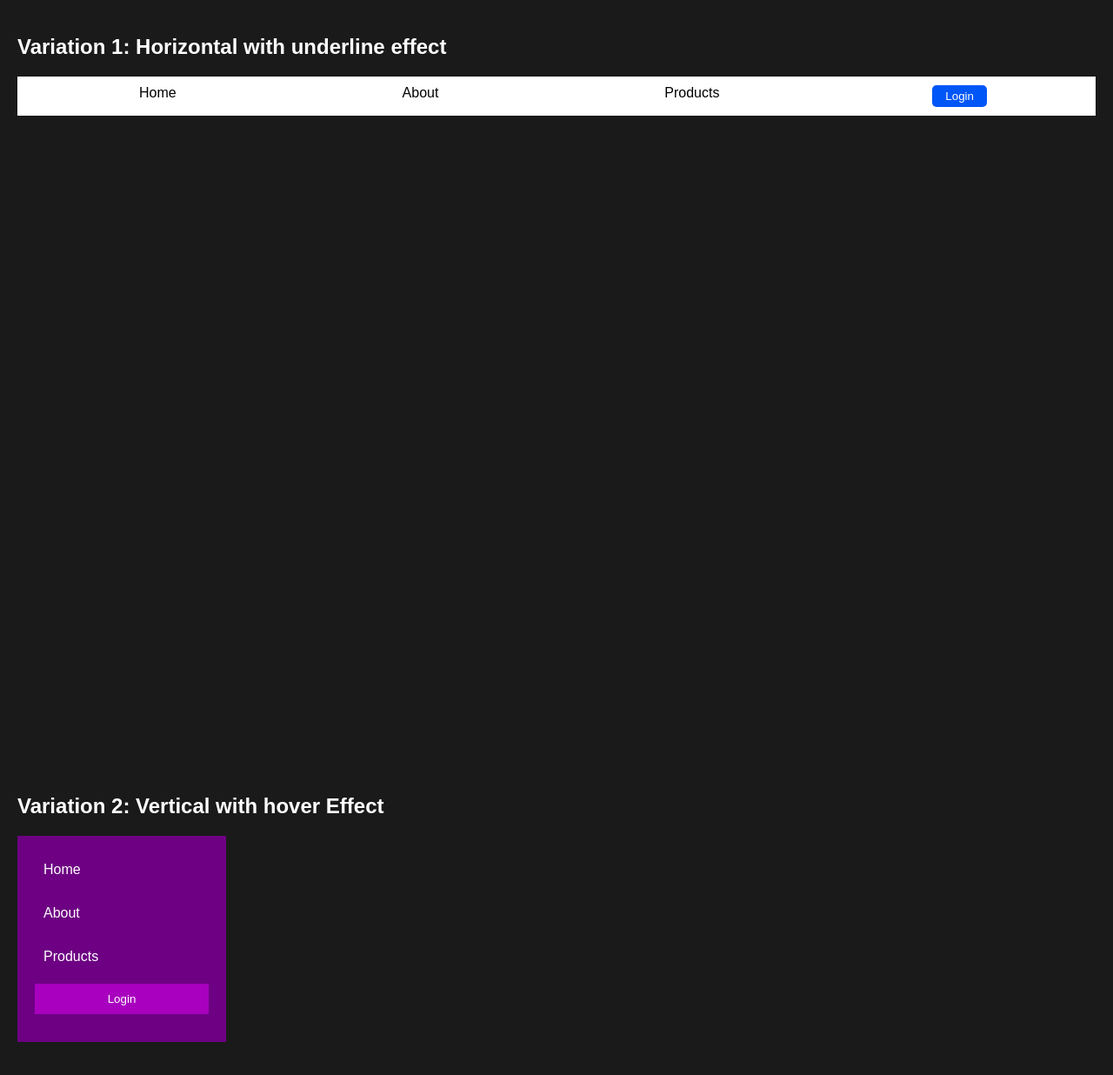
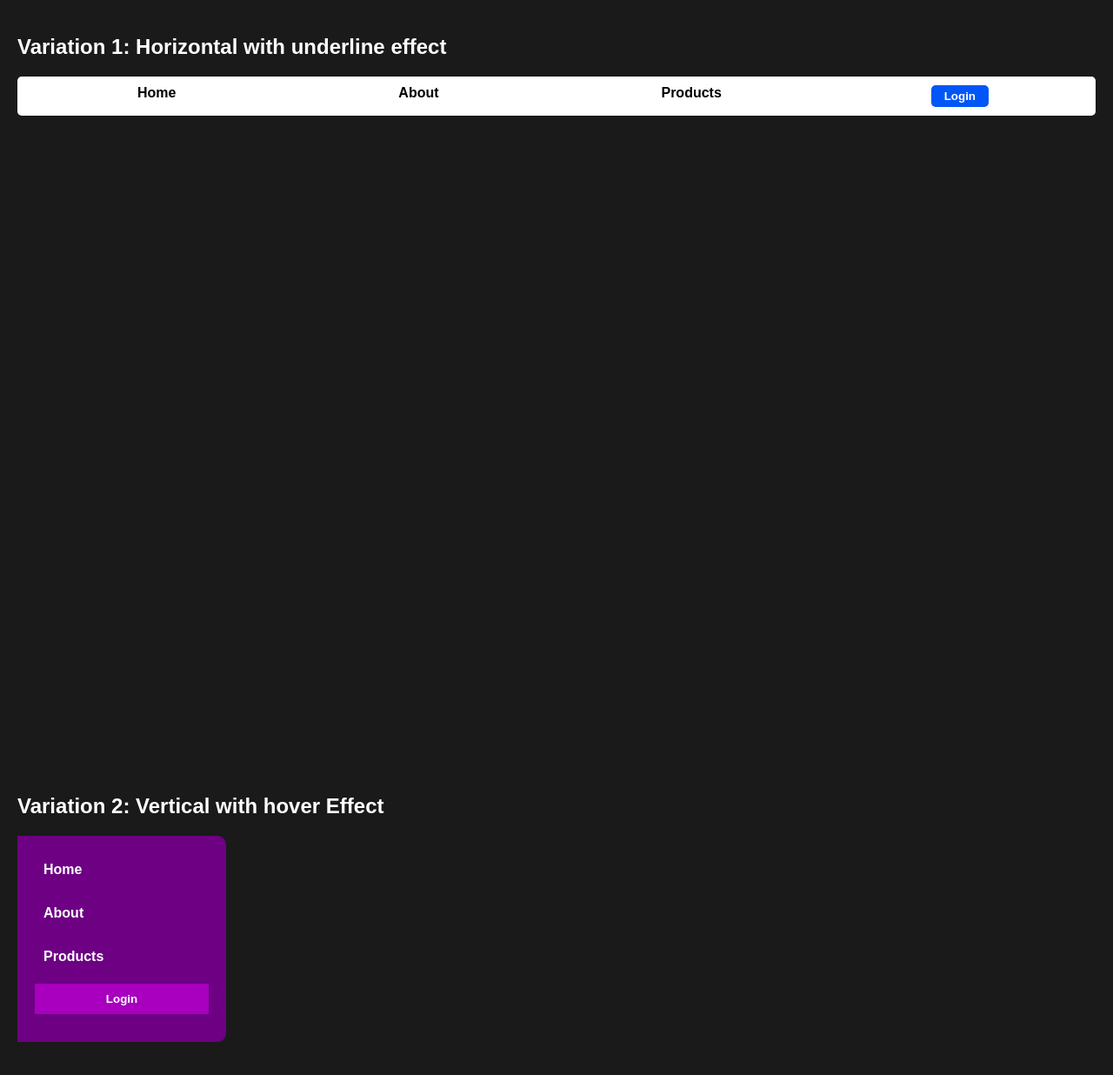
Before and after one commit to AdarshSanskar/Web-Development, a plain HTML site: page CSS/Navbar_Project/index.html in a window 1280 px wide. Shown: the top 1236 px of the page at 87% size. Drawn offline with Linux system fonts and the light colour scheme.

Commit message:
Update index.html

```diff
--- a/CSS/Navbar_Project/index.html
+++ b/CSS/Navbar_Project/index.html
@@ -25,6 +25,7 @@
         .nav1 {
             background-color: #fff;
             padding: 10px;
+            border-radius: 5px;
         }
 
         .nav1 ul {
@@ -44,16 +45,17 @@
             color: #000;
             padding: 5px 15px;
             position: relative;
+            font-weight: bold;
         }
 
         .nav1 a::after {
             content: "";
             position: absolute;
-            height: 2px;
+            height: 3px;
             width: 100%;
             bottom: 0;
             left: 0;
-            background-color: #133ab8;
+            background-color: #000000;
             transform: scaleX(0);
             transition: transform 0.3s ease-in-out;
         }
@@ -69,13 +71,20 @@
             padding: 5px 15px;
             border-radius: 5px;
             cursor: pointer;
+            font-weight: bold;
         }
 
+        .nav1 .login-btn:hover {
+            background-color: #0041b9;
+        }
 
         .nav2 {
             background-color: #6d0083;
             width: 200px;
             padding: 20px;
+            border-top-right-radius: 10px;
+            border-bottom-right-radius: 10px;
+
         }
 
         .nav2 ul {
@@ -86,6 +95,7 @@
 
         .nav2 li {
             margin-bottom: 12px;
+
         }
 
         .nav2 a {
@@ -94,6 +104,7 @@
             display: block;
             padding: 10px;
             width: 100%;
+            font-weight: bold;
         }
 
         .nav2 a:hover {
@@ -107,6 +118,7 @@
             width: 100%;
             padding: 10px;
             cursor: pointer;
+            font-weight: bold;
         }
 
         .nav2 .login-btn:hover {
```
